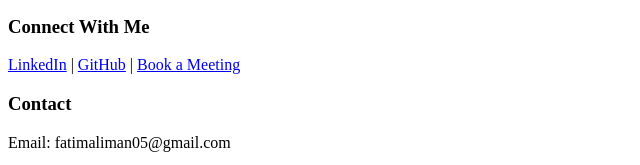
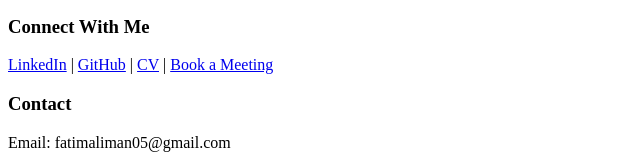
Before and after one commit to Phateeleemarn/fatima-portfolio, a plain HTML site: page index.html in a window 1280 px wide. Shown: the part 996-1161 px from the top of the page, 0-640 px from the left. Drawn offline with Linux system fonts and the light colour scheme.

Commit message:
Update index.html

```diff
--- a/index.html
+++ b/index.html
@@ -40,11 +40,10 @@ Monitoring & Evaluation, and Health Information Systems.
 This section will feature future posts, AI projects, and my FlyRank capstone work.
 <h3>Connect With Me</h3>
 
-<p>
 <a href="https://www.linkedin.com/in/fatima-liman-abubakar-871537292/">LinkedIn</a> |
 <a href="https://github.com/Phateeleemarn">GitHub</a> |
+<a href="Fatima_Liman_Abubakar_CV_M&E_Officer.pdf.pdf">CV</a> |
 <a href="https://calendly.com/fatimaliman05/30min">Book a Meeting</a>
-</p>
 
 <h3>Contact</h3>
 
```
